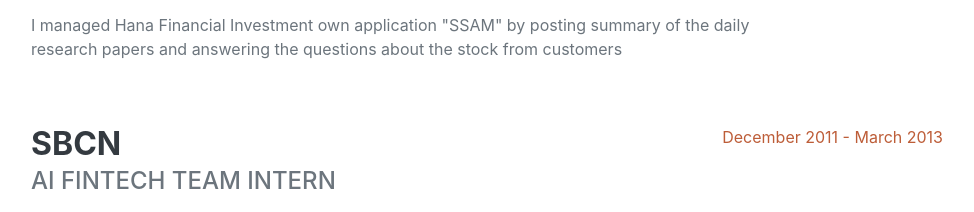
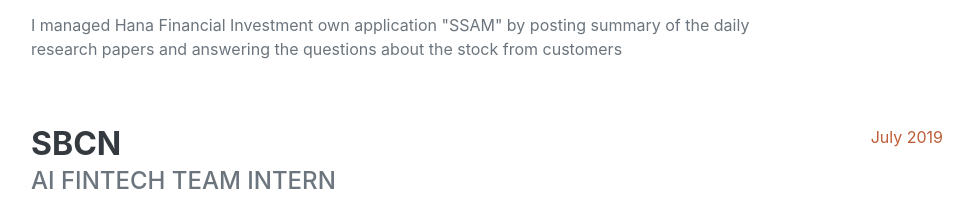
Before and after one commit to hyein99/hyein99.github.io, a plain HTML site: page index.html in a window 1280 px wide. Shown: the part 1146-1358 px from the top of the page, without its empty margins (289-1263 px from the left). Drawn offline with nearby package versions, Linux system fonts and the light colour scheme; a web font is replaced by a local one.

Commit message:
add index

```diff
--- a/index.html
+++ b/index.html
@@ -75,7 +75,7 @@
                             <div class="subheading mb-3">AI Fintech Team Intern</div>
                             <p>SBCN is the start-up fintech company, developing own application for investment.</p>
                         </div>
-                        <div class="flex-shrink-0"><span class="text-primary">December 2011 - March 2013</span></div>
+                        <div class="flex-shrink-0"><span class="text-primary">July 2019</span></div>
                     </div>
                 </div>
             </section>
```
